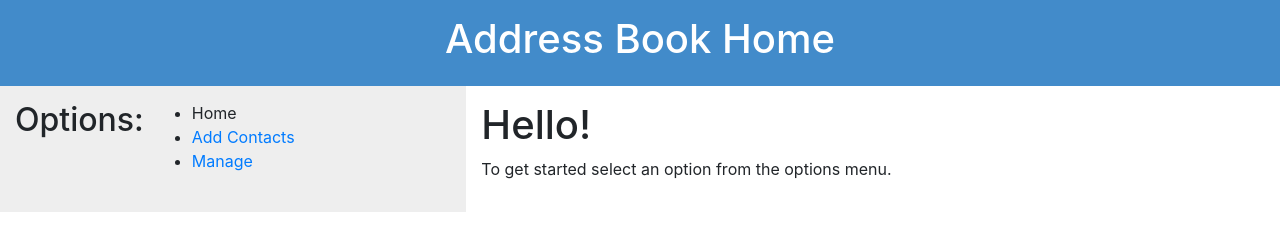
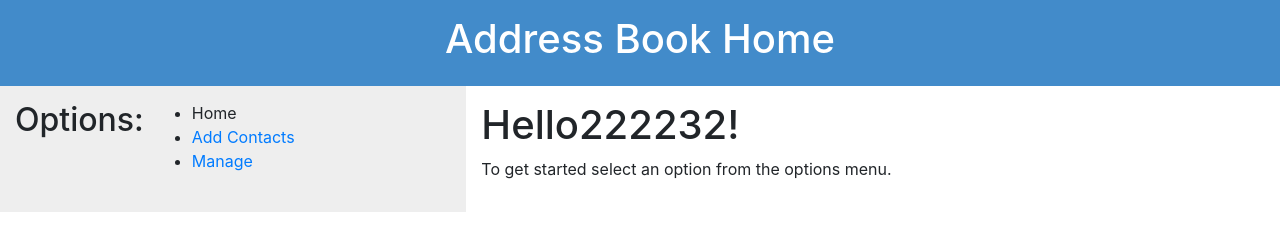
Before and after one commit to circletes/address-book, a website: page views/index.html in a window 1280 px wide. Drawn offline with nearby package versions, Linux system fonts and the light colour scheme.

Commit message:
change index.html

```diff
--- a/views/index.html
+++ b/views/index.html
@@ -69,7 +69,7 @@
         </nav>
 
         <article class="article">
-            <h1>Hello! </h1>
+            <h1>Hello222232! </h1>
             <p>To get started select an option from the options menu. </p>
         </article>
     </div>
```
